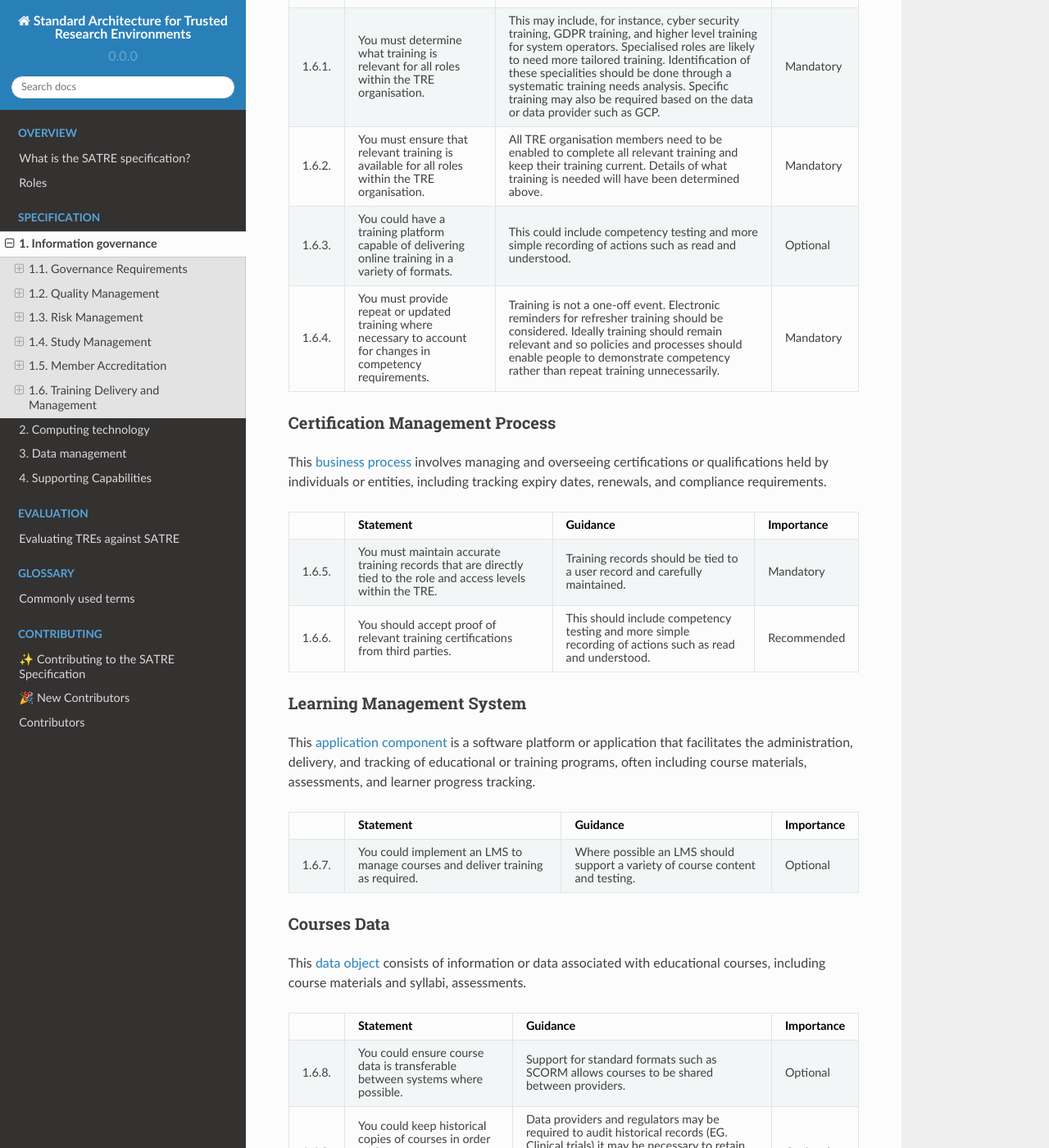
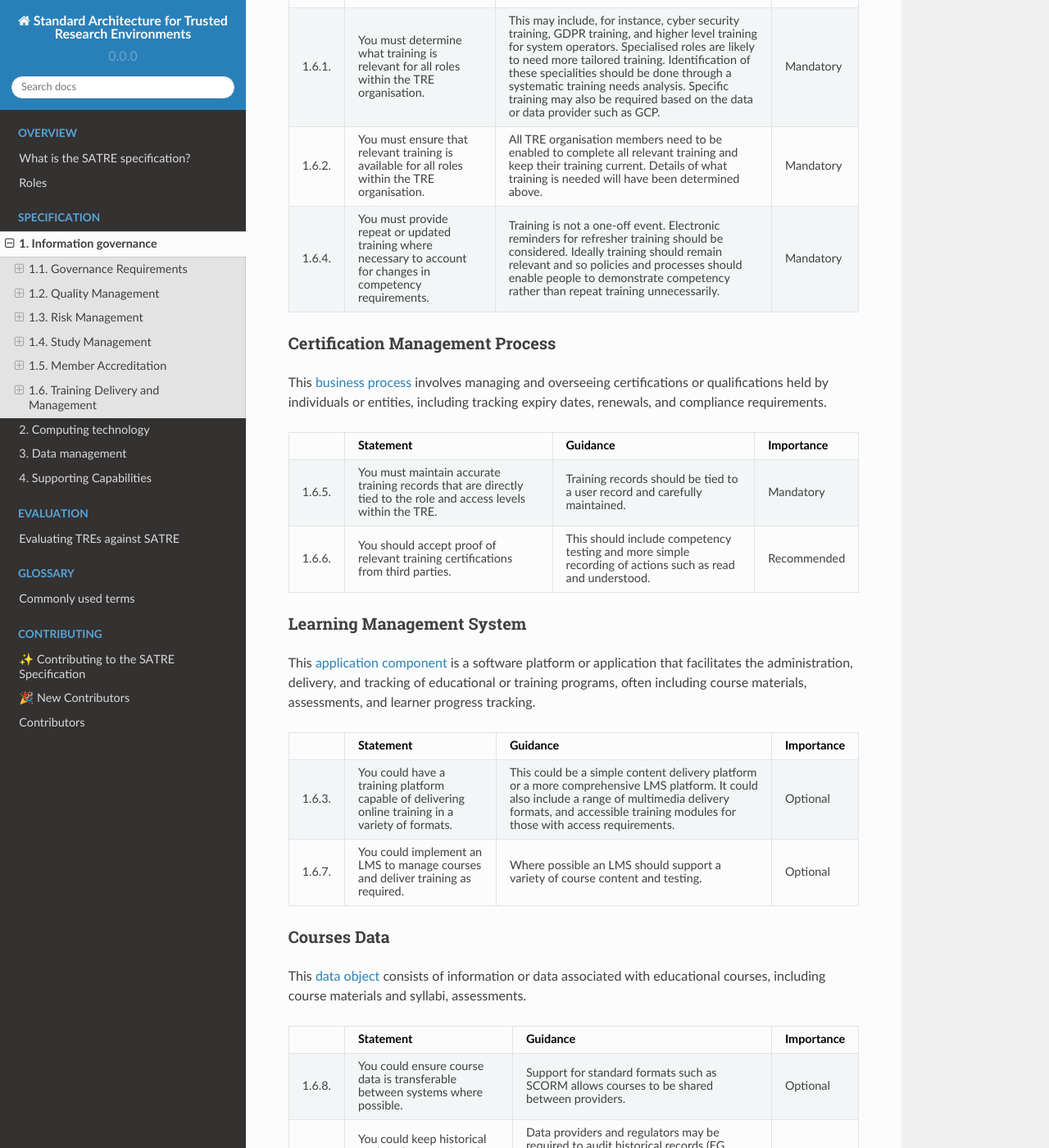
Before and after one commit to sa-tre/satre-specification, a Sphinx documentation site: the page built from docs/source/pillars/information_governance.md, in a window 1280 px wide and 1400 px high, scrolled down 9577 px. Shown: the whole window at 82% size. Built offline with Sphinx 7.4.7 and the Read the Docs theme 2.0.0, drawn with Linux system fonts in a browser that asks for light colours.

Commit message:
:truck: Move 1.6.3 to LMS

```diff
--- a/docs/source/pillars/information_governance.md
+++ b/docs/source/pillars/information_governance.md
@@ -553,10 +553,6 @@ This {term}`business process <business process>` involves designing, developing,
   - All TRE organisation members need to be enabled to complete all relevant training and keep their training current.
     Details of what training is needed will have been determined above.
   - Mandatory
-* - 1.6.3.
-  - You could have a training platform capable of delivering online training in a variety of formats.
-  - This could include competency testing and more simple recording of actions such as read and understood.
-  - Optional
 * - 1.6.4.
   - You must provide repeat or updated training where necessary to account for changes in competency requirements.
   - Training is not a one-off event.
@@ -599,6 +595,11 @@ This {term}`application component <application component>` is a software platfor
   - Statement
   - Guidance
   - Importance
+* - 1.6.3.
+  - You could have a training platform capable of delivering online training in a variety of formats.
+  - This could be a simple content delivery platform or a more comprehensive LMS platform.
+    It could also include a range of multimedia delivery formats, and accessible training modules for those with access requirements.
+  - Optional
 * - 1.6.7.
   - You could implement an LMS to manage courses and deliver training as required.
   - Where possible an LMS should support a variety of course content and testing.
```
